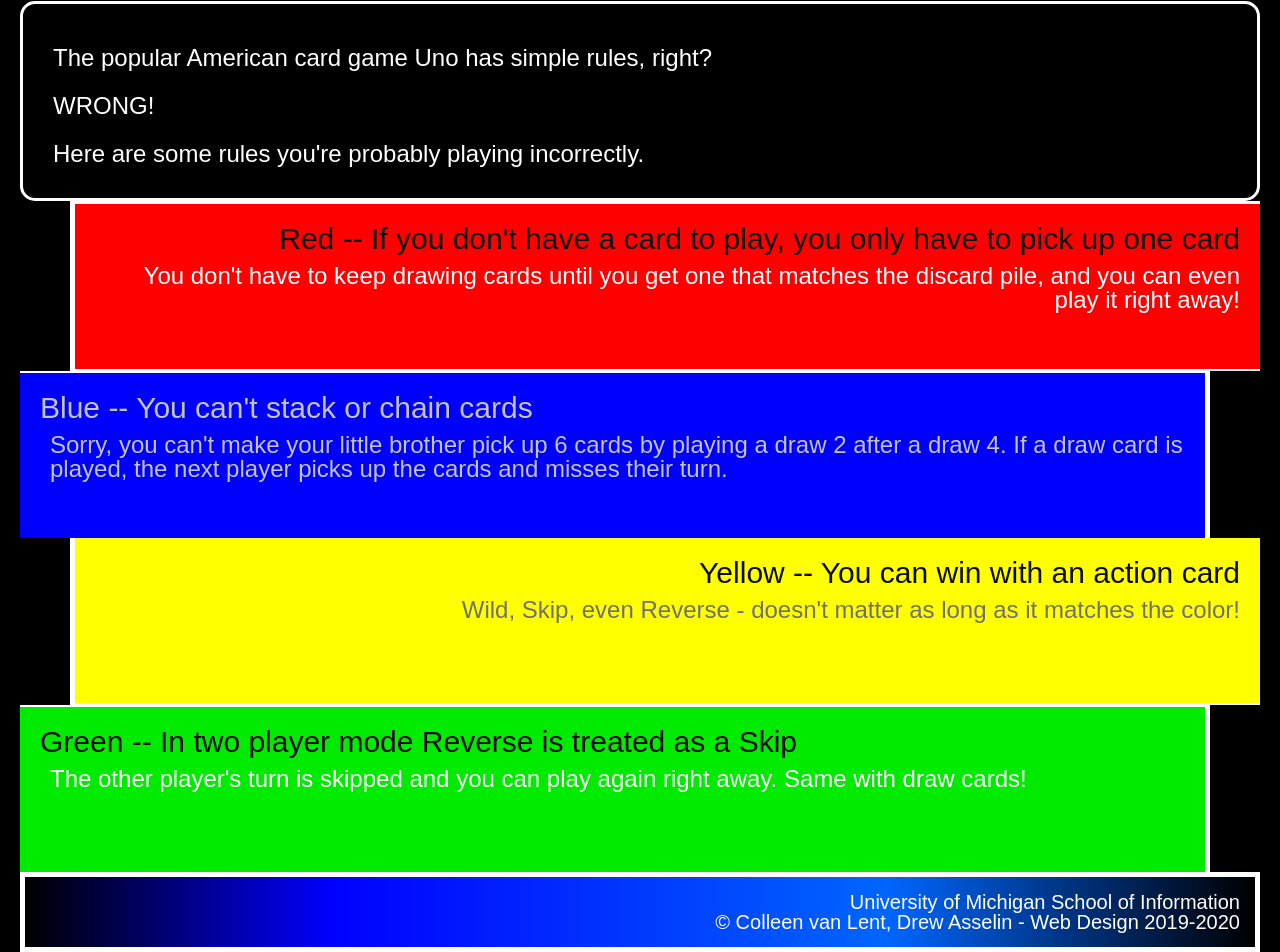
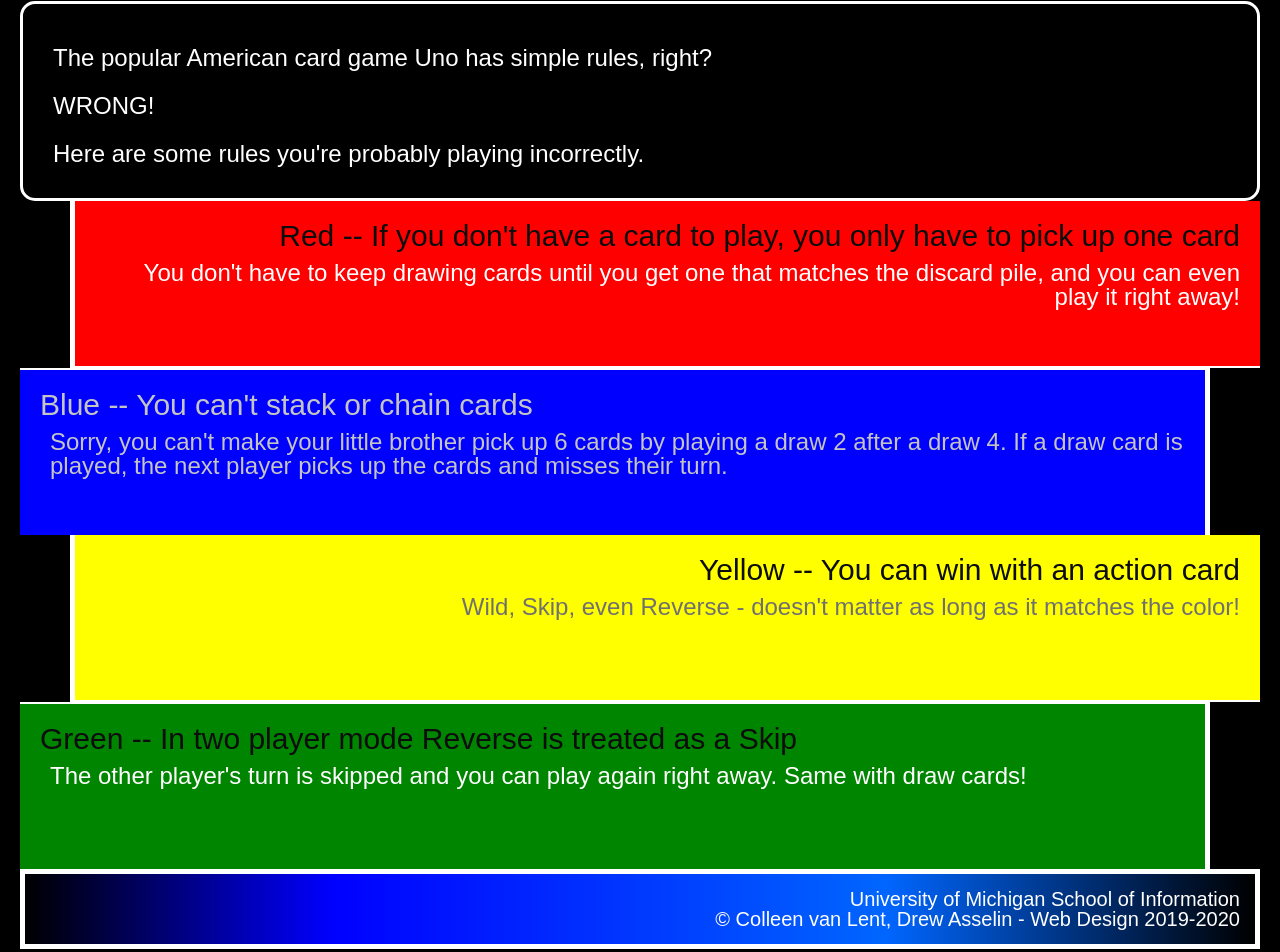
Before and after one commit to xshuo0407/hw2-2023, a plain HTML site: page index.html in a window 1280 px wide. Shown: the part 327-1279 px from the top of the page. Drawn offline with Linux system fonts and the light colour scheme.

Commit message:
Add files via upload

```diff
--- a/css/style.css
+++ b/css/style.css
@@ -46,6 +46,7 @@ div {
     margin-left: 50px;
     border-bottom: 2px solid white;
     border-left: 5px solid white;
+    border-top: 0 solid white;
     border-right: 0;
 }
 .blue {
@@ -74,7 +75,7 @@ div {
     color: #707070;
 }
 .green {
-    background-color:#00EB00;
+    background-color:#008500;
     text-align: left;
     margin-right: 50px;
     border-left: 0;
```
